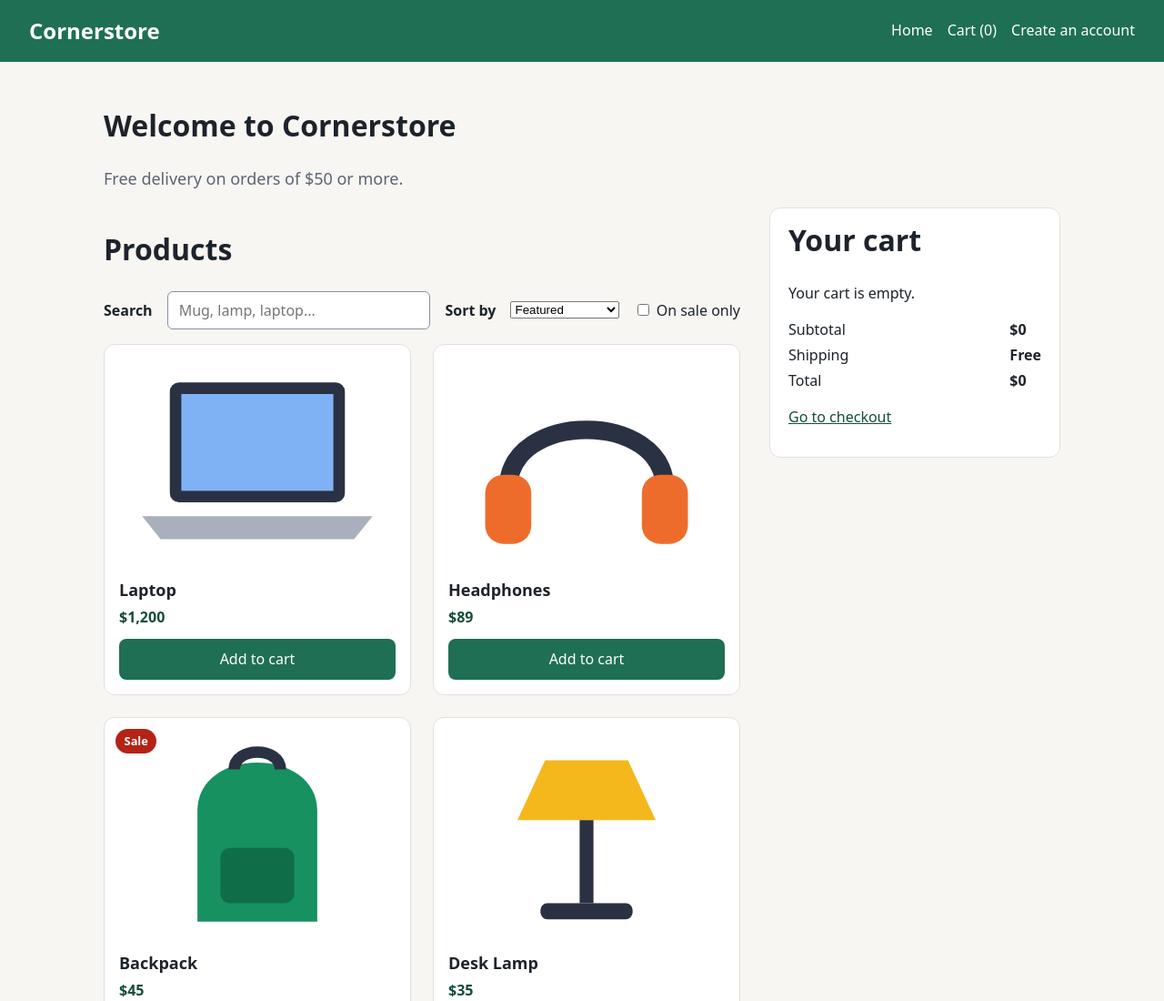
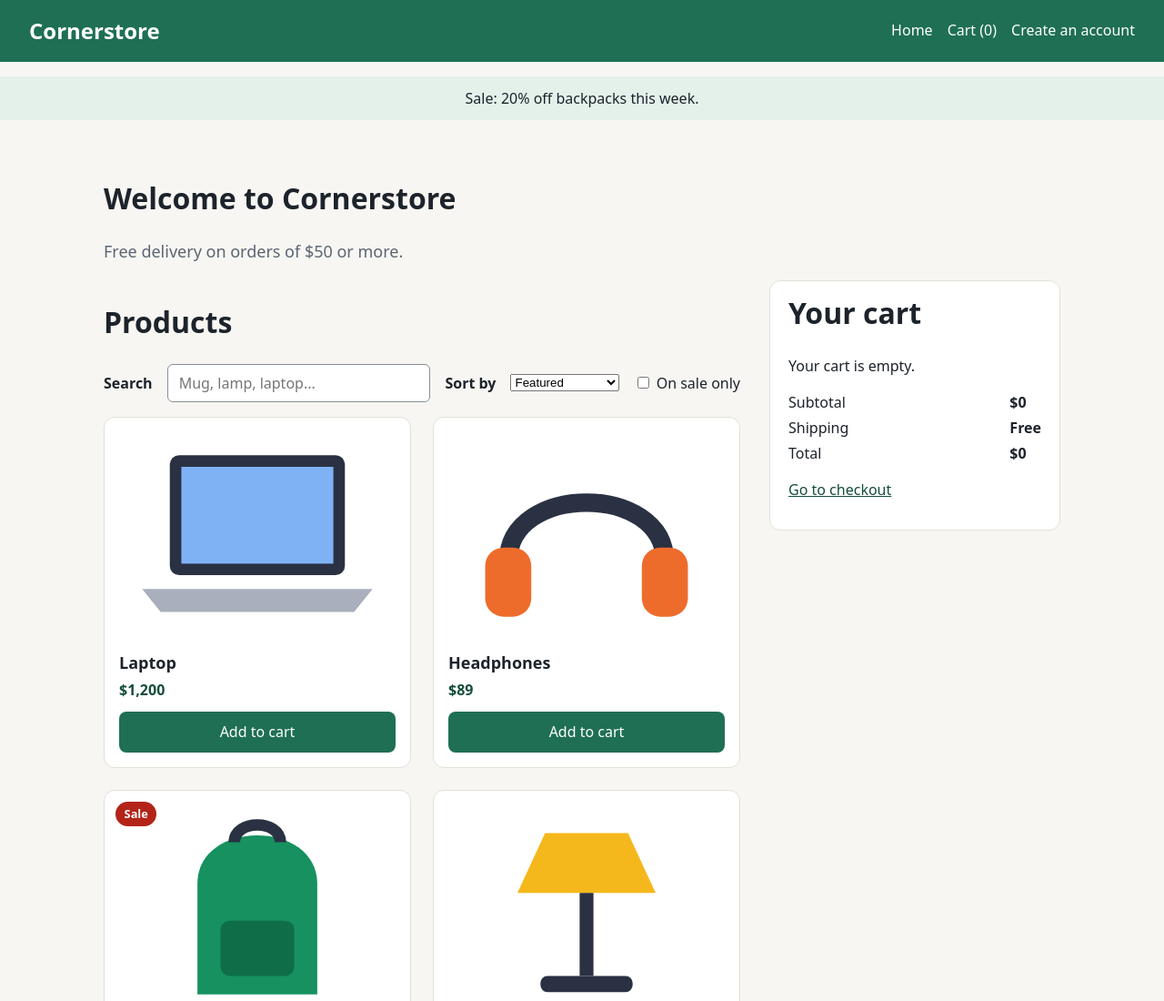
Before and after one commit to pyaredhiman88/cornerstore, a plain HTML site: page apps/web/index.html in a window 1280 px wide. Shown: the top 1100 px of the page at 91% size. Drawn offline with Linux system fonts and the light colour scheme.

Commit message:
Add sale banner

```diff
--- a/apps/web/css/style.css
+++ b/apps/web/css/style.css
@@ -358,3 +358,8 @@ footer {
         gap: 2rem;
     }
 }
+.sale-banner {
+    padding: 12px;
+    text-align: center;
+    background-color: #e3f1ea;
+}
--- a/apps/web/index.html
+++ b/apps/web/index.html
@@ -15,6 +15,7 @@
             <a href="register.html">Create an account</a>
         </nav>
     </header>
+        <p class="sale-banner">Sale: 20% off backpacks this week.</p>
     <main>
         <section class="hero">
             <h2>Welcome to Cornerstore</h2>
```
